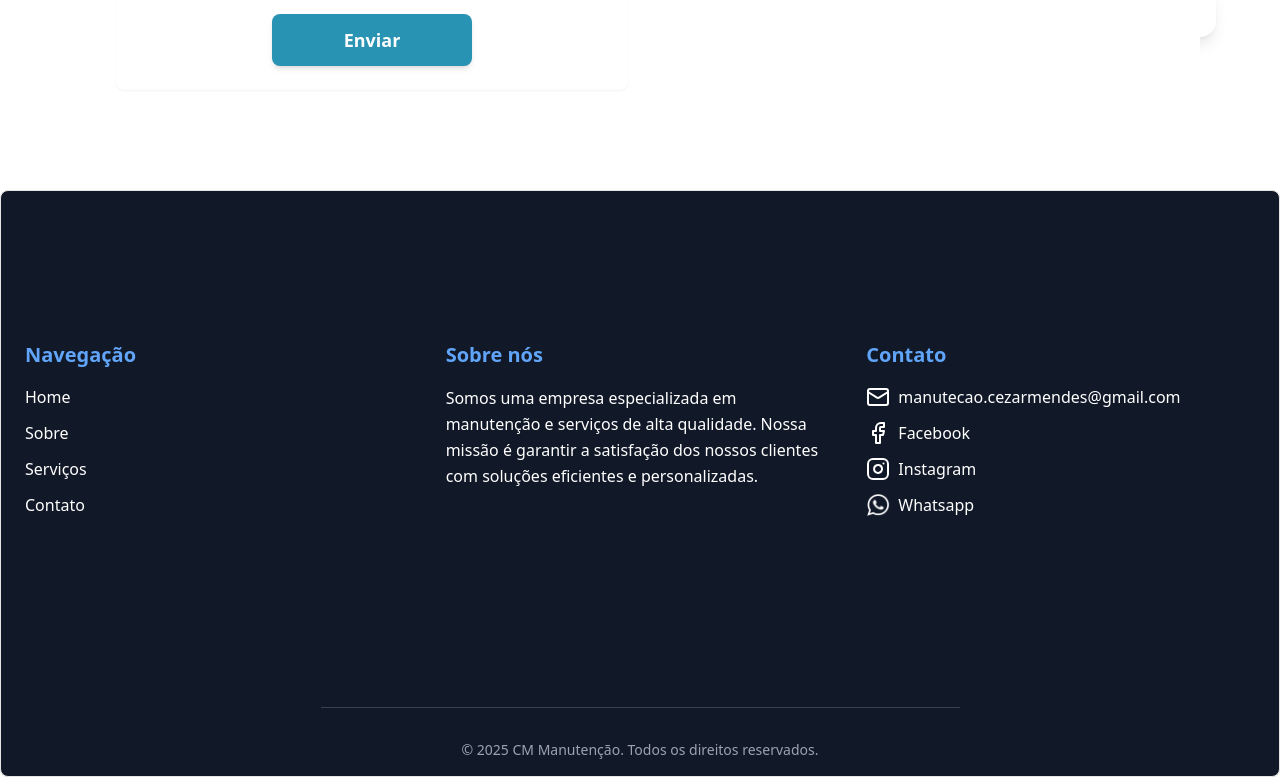
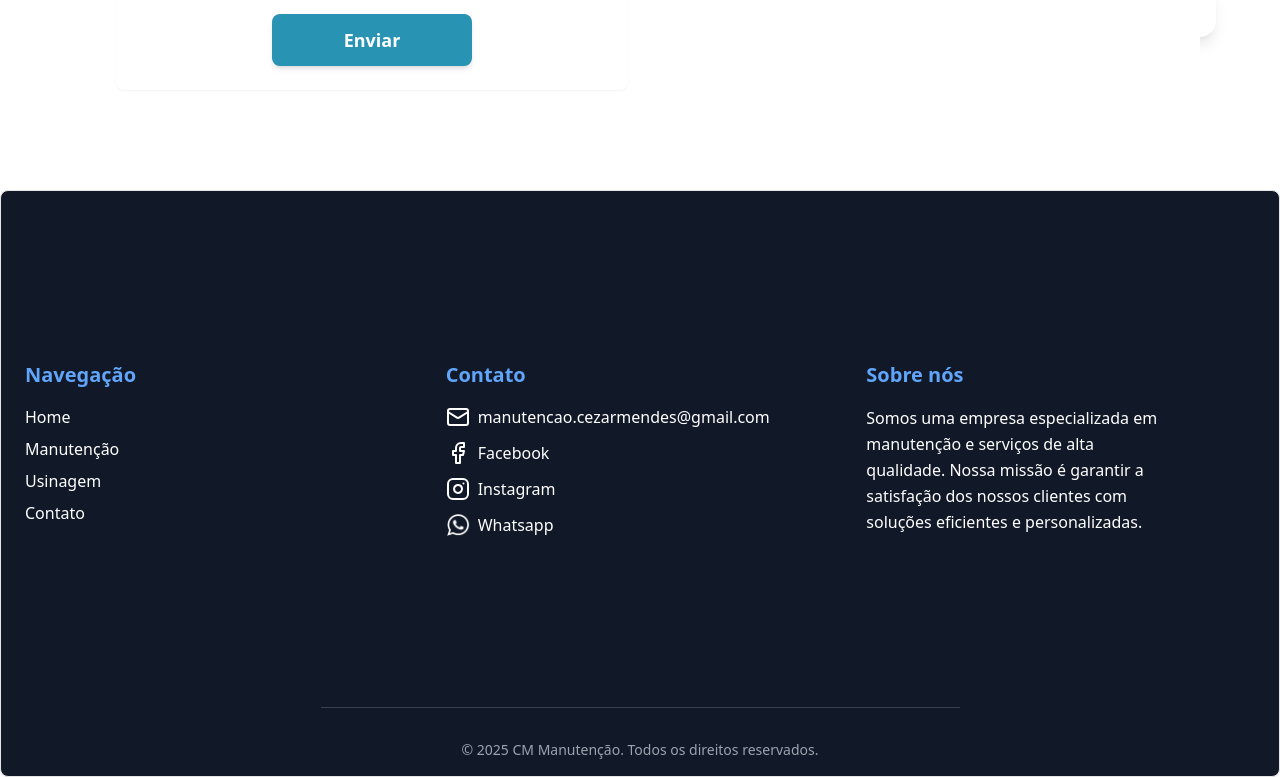
Before and after one commit to GustavoProducions/ProjetoPortifolioCMS, a React (Vite) app: page /contato in a window 1280 px wide. Shown: the part 762-1539 px from the top of the page. Built offline with nearby package versions, Linux system fonts and the light colour scheme.

Commit message:
fix:footer/redes/scrollpages

```diff
--- a/src/pages/SubPages/Contato.jsx
+++ b/src/pages/SubPages/Contato.jsx
@@ -1,4 +1,4 @@
-import { useState } from 'react';
+import { useState, useEffect } from 'react';
 import { Card, CardContent, CardTitle } from '@/components/ui/card';
 import { motion } from 'framer-motion';
 import Footer from '../components/Footer';
@@ -12,6 +12,10 @@ import { useToast } from '../../components/ui/use-toast';
 import whatsapp from '../../images/whatsapp.png';
 
 const ContactForm = () => {
+  useEffect(() => {
+    window.scrollTo(0, 0);
+  }, []);
+
   const [formData, setFormData] = useState({
     nome: '',
     email: '',
@@ -173,7 +177,7 @@ const ContactForm = () => {
                 </li>
                 <li>
                   <a
-                    href="https://facebook.com"
+                    href="https://www.facebook.com/profile.php?id=61574790642343"
                     className="hover:text-gray-400 flex items-center space-x-2"
                   >
                     <Facebook
@@ -187,7 +191,7 @@ const ContactForm = () => {
                 </li>
                 <li>
                   <a
-                    href="https://instagram.com"
+                    href="https://www.instagram.com/mendesmanutencaoindustrial/"
                     className="hover:text-gray-400 flex items-center space-x-2"
                   >
                     <Instagram
--- a/src/pages/SubPages/HomePage.jsx
+++ b/src/pages/SubPages/HomePage.jsx
@@ -40,6 +40,10 @@ const HomePage = () => {
     return () => clearInterval(interval);
   }, []);
 
+  useEffect(() => {
+    window.scrollTo(0, 0);
+  }, []);
+
   return (
     <Card className="relative w-full border-none">
       <CardContent className="flex flex-col relative z-10 h-full p-0">
--- a/src/pages/components/Footer.jsx
+++ b/src/pages/components/Footer.jsx
@@ -1,73 +1,70 @@
 import { Card, CardFooter } from '@/components/ui/card';
 import { Facebook, Instagram, Mail } from 'lucide-react';
 import whatsapp from '../../images/whatsapp.png';
+import { Link } from 'react-router-dom';
 
 const Footer = () => {
   return (
     <Card className="w-full bg-gray-900 text-white">
       <CardFooter className="footer-container max-w-screen-xl mx-auto md:h-[500px] border-none">
-        <div className="footer-container grid grid-cols-1 sm:grid-cols-3 gap-8 text-gray-600 border-none mt-5g">
+        <div className="footer-container grid grid-cols-1 sm:grid-cols-3 gap-8 text-gray-600 border-none pt-10">
           {/* Seção de Navegação */}
           <div className="footer-section flex flex-col items-start">
             <h3 className="footer-title text-xl font-semibold mb-4 text-blue-400">
               Navegação
             </h3>
-            <ul className="space-y-3">
+            <ul className="space-y-2">
               <li>
-                <a href="/" className="text-white hover:text-gray-400">
-                  Home
-                </a>
+                <Link to="/Home">
+                  <button className="text-white hover:text-gray-400 bg-gray-900">
+                    Home
+                  </button>
+                </Link>
               </li>
               <li>
-                <a href="/about" className="text-white hover:text-gray-400">
-                  Sobre
-                </a>
+                <Link to="/manutencao">
+                  <button className="text-white hover:text-gray-400 bg-gray-900">
+                    Manutenção
+                  </button>
+                </Link>
               </li>
               <li>
-                <a href="/services" className="text-white hover:text-gray-400">
-                  Serviços
-                </a>
+                <Link to="/Usinagem">
+                  <button className="text-white hover:text-gray-400 bg-gray-900">
+                    Usinagem
+                  </button>
+                </Link>
               </li>
               <li>
-                <a href="/contact" className="text-white hover:text-gray-400">
-                  Contato
-                </a>
+                <Link to="/Contato">
+                  <button className="text-white hover:text-gray-400 bg-gray-900">
+                    Contato
+                  </button>
+                </Link>
               </li>
             </ul>
           </div>
 
-          {/* Seção Sobre Nós */}
-          <div className="footer-section flex flex-col items-start">
-            <h3 className="footer-title text-xl font-semibold mb-4 text-blue-400">
-              Sobre nós
-            </h3>
-            <p className="text-l leading-relaxed text-white hover:text-gray-400">
-              Somos uma empresa especializada em manutenção e serviços de alta
-              qualidade. Nossa missão é garantir a satisfação dos nossos
-              clientes com soluções eficientes e personalizadas.
-            </p>
-          </div>
-
-          {/* Seção de Contato (Vai para o final no mobile) */}
-          <div className="footer-section flex flex-col items-start border-none order-last sm:order-none">
+          {/* Seção de Contato */}
+          <div className="footer-section flex flex-col items-start border-none">
             <h3 className="footer-title text-xl font-semibold mb-4 text-blue-400 mt-5 md:mt-0">
               Contato
             </h3>
             <ul className="space-y-3">
               <li>
                 <a
-                  href="mailto:manutecao.cezarmendes@gmail.com"
+                  href="mailto:manutencao.cezarmendes@gmail.com"
                   className="hover:text-gray-400 flex items-center space-x-2"
                 >
                   <Mail size={24} className="text-white hover:text-gray-400 " />
                   <span className="text-white hover:text-gray-400">
-                    manutecao.cezarmendes@gmail.com
+                    manutencao.cezarmendes@gmail.com
                   </span>
                 </a>
               </li>
               <li>
                 <a
-                  href="https://facebook.com"
+                  href="https://www.facebook.com/profile.php?id=61574790642343"
                   className="hover:text-gray-400 flex items-center space-x-2"
                 >
                   <Facebook
@@ -81,7 +78,7 @@ const Footer = () => {
               </li>
               <li>
                 <a
-                  href="https://instagram.com"
+                  href="https://www.instagram.com/mendesmanutencaoindustrial/"
                   className="hover:text-gray-400 flex items-center space-x-2"
                 >
                   <Instagram
@@ -106,6 +103,17 @@ const Footer = () => {
               </li>
             </ul>
           </div>
+          {/* Seção Sobre Nós */}
+          <div className="footer-section flex flex-col items-start mr-20">
+            <h3 className="footer-title text-xl font-semibold mb-4 text-blue-400">
+              Sobre nós
+            </h3>
+            <p className="text-l leading-relaxed text-white hover:text-gray-400">
+              Somos uma empresa especializada em manutenção e serviços de alta
+              qualidade. Nossa missão é garantir a satisfação dos nossos
+              clientes com soluções eficientes e personalizadas.
+            </p>
+          </div>
         </div>
       </CardFooter>
 
```
